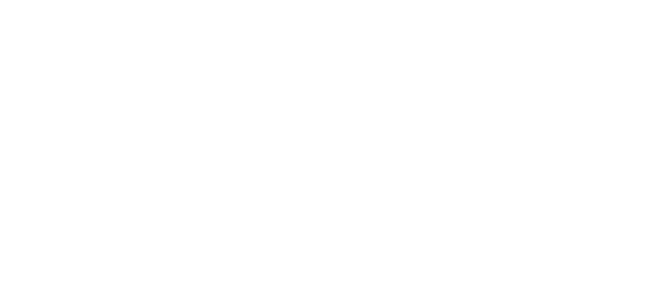
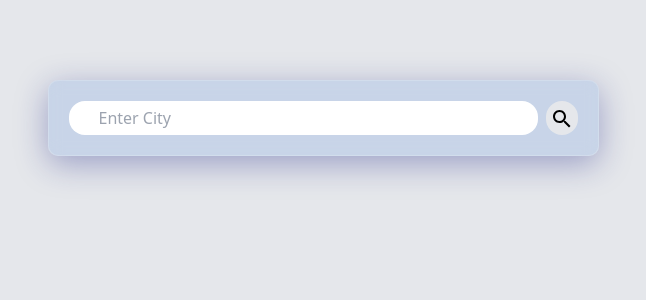
Before and after one commit to mannyIlupeju/WeatherReact, a React (Vite) app: page / in a window 1280 px wide. Shown: the top 300 px of the page, without its empty margins (317-963 px from the left). Built offline with nearby package versions, Linux system fonts and the light colour scheme.

Commit message:
working on current weather component

```diff
--- a/package.json
+++ b/package.json
@@ -11,9 +11,12 @@
   "dependencies": {
     "@emotion/react": "^11.10.5",
     "@emotion/styled": "^11.10.5",
+    "@mui/icons-material": "^5.11.0",
     "@mui/material": "^5.11.2",
+    "date-fns": "^2.29.3",
     "react": "^18.2.0",
-    "react-dom": "^18.2.0"
+    "react-dom": "^18.2.0",
+    "react-icons": "^4.7.1"
   },
   "devDependencies": {
     "@types/react": "^18.0.26",
--- a/src/App.jsx
+++ b/src/App.jsx
@@ -1,12 +1,53 @@
+import Header from "./Components/Header"
+import CurrentWeather from "./Components/CurrentWeather"
+import { useState, useEffect } from "react"
+
+
+
 function App() {
+  const [city, setCity] = useState("");
+  const [weather, setWeather] = useState(null)
+
+  console.log(city)
+
+
+  //Fetch City
+  useEffect(()=>{
+    if(city === '') {
+      console.log('nothing yet')
+    } else {
+      const fetchInfo = async() => {
+        const response = await fetch(
+          `https://api.weatherbit.io/v2.0/current?&city=${city}&key=3b86c1d049804ca1a4c9743fd9fe850d`
+        );
+        const data = await response.json();
+        if(data.cod === '404') {
+          alert('Please enter correct city')
+        } else {
+          setWeather(data)
+        }
+      }
+      fetchInfo()
+    }
+
+
+
+
+  },[city])
+
+  console.log(weather)
+
+
+
 
 
   return (
-    <div className="w-screen h-full overflow-x-hidden container mx-auto">
-      <main>
-
-      </main>
-    </div>
+   <>
+   <div className="container-width h-screen flex flex-col mx-auto bg-gray-200">
+    <Header city={city} setCity={setCity}/>
+    <CurrentWeather weather={weather}/>
+   </div>
+   </>
   )
 }
 
--- a/src/Components/CurrentWeather.jsx
+++ b/src/Components/CurrentWeather.jsx
@@ -1,11 +1,74 @@
 import React from 'react'
+import { FaMapMarkerAlt, FaRegCalendarAlt } from "react-icons/fa";
+import {format} from 'date-fns'
 
-const CurrentWeather = () => {
-  return (
-    <div>
-      CurrentWeather
-    </div>
-  )
+
+
+
+
+const CurrentWeather = ({weather}) => {
+
+
+
+
+let today = new Date();
+let date =
+  today.getDate() +
+  "/" +
+  parseInt(today.getMonth() + 1) +
+  "/" +
+  today.getFullYear();
+console.log(date);
+
+
+  if(!weather) {
+    console.log('nada')
+  }
+  else {
+    console.log(weather)
+    const {data} = weather
+    console.log(data[0].weather.icon)
+    return (
+
+      <div className='container-width mx-auto'>
+        <div>
+          <div className='bg-Card p-8 rounded-xl'>
+            <div>
+              <h2 className='text-white'>Hi</h2>
+            </div>
+            <div className='flex'>
+              <div></div>
+              <div>
+                {/* <img
+                  src={`https://openweathermap.org/img/wn/04.png`}
+                  width={200}
+                /> */}
+              </div>
+            </div>
+            <div>
+              <p className='text-white'>Hello</p>
+            </div>
+            <div className='flex flex-row mt-5 gap-x-1'>
+              <div>
+                <FaMapMarkerAlt size={30} className='text-gray-600' />
+              </div>
+              <p className='text-white'>Hello</p>
+            </div>
+            <div className='flex flex-row mt-5 gap-x-1'>
+              <div>
+                <FaRegCalendarAlt size={30} className='text-gray-600' />
+              </div>
+              <p className='text-white'>Hello</p>
+            </div>
+            <div></div>
+          </div>
+        </div>
+      </div>
+    );
+  }
+
 }
 
+
+
 export default CurrentWeather
--- /dev/null
+++ b/src/Components/Header.jsx
@@ -0,0 +1,48 @@
+import React, {useRef} from 'react'
+import SearchIcon from "@mui/icons-material/Search";
+
+
+
+const Header = ({city, setCity}) => {
+  const inputRef = useRef(null)
+
+
+
+  const submit = (e) => {
+    if(e.key === 'Enter'){
+      setCity(inputRef.current.value)
+    }
+  }
+
+  const submitIcon = (e) => {
+    e.preventDefault();
+    setCity(inputRef.current.value);
+  }
+
+  console.log(city)
+
+
+
+
+  return (
+    <>
+      <div className='container-width mx-auto p-20'>
+        <div className='wrapper flex flex-row gap-x-2 bg-slate-600 p-5 rounded-3xl searchStyle'>
+          <input
+            ref={inputRef}
+            type='text'
+            size={40}
+            placeholder='Enter City'
+            onKeyDown={submit}
+            className='rounded-2xl searchBar'
+          />
+          <div className='bg-gray-200 p-1 rounded-2xl'>
+            <SearchIcon onClick={submitIcon}/>
+          </div>
+        </div>
+      </div>
+    </>
+  );
+}
+
+export default Header
--- a/src/index.css
+++ b/src/index.css
@@ -1,3 +1,44 @@
 @tailwind base;
 @tailwind components;
 @tailwind utilities;
+
+
+
+
+/***Search Bar Styling***/
+
+.searchBar {
+padding: 2px 23px 2px 30px;
+background-color: white;
+}
+
+.searchStyle {
+background: rgba( 85, 141, 218, 0.2 );
+box-shadow: 0 8px 32px 0 rgba( 31, 38, 135, 0.37 );
+backdrop-filter: blur( 7.5px );
+-webkit-backdrop-filter: blur( 7.5px );
+border-radius: 10px;
+border: 1px solid rgba( 255, 255, 255, 0.18 );
+}
+
+
+.searchBar:hover,.searchBar:focus  {
+  background-color: #F0E2E7
+}
+
+.searchBar:outline {
+  background-color: red;
+}
+
+
+
+
+/***********************/
+
+.bg-Card {
+box-shadow: 0 8px 32px 0 rgba( 31, 38, 135, 0.37 );
+backdrop-filter: blur( 4px );
+-webkit-backdrop-filter: blur( 4px );
+background: rgb(60,60,60);
+background: linear-gradient(90deg, rgba(60,60,60,1) 0%, rgba(33,21,21,1) 100%);
+}
```
Also changed, not shown: 1 other file (tests, documents, lock files or other folders).
